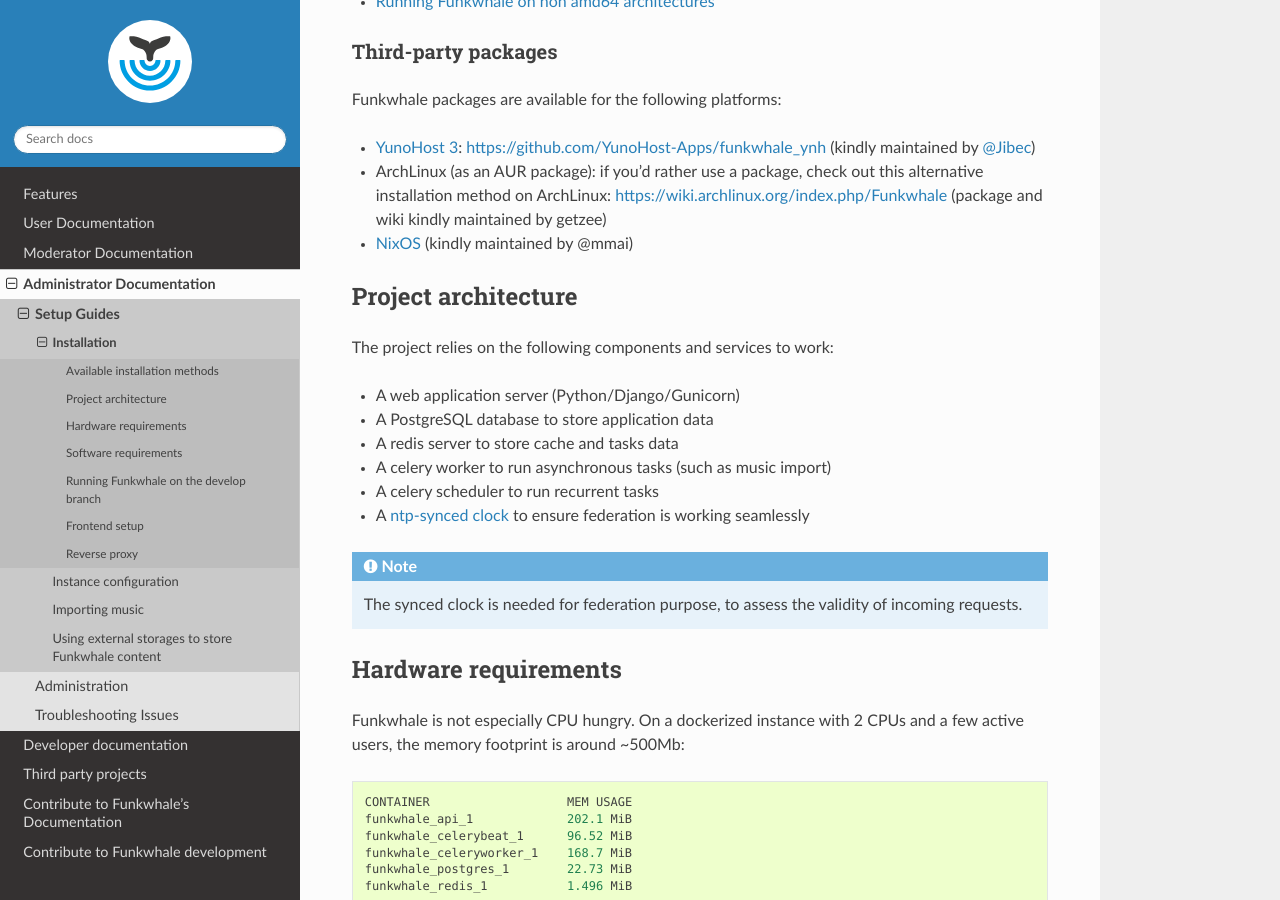
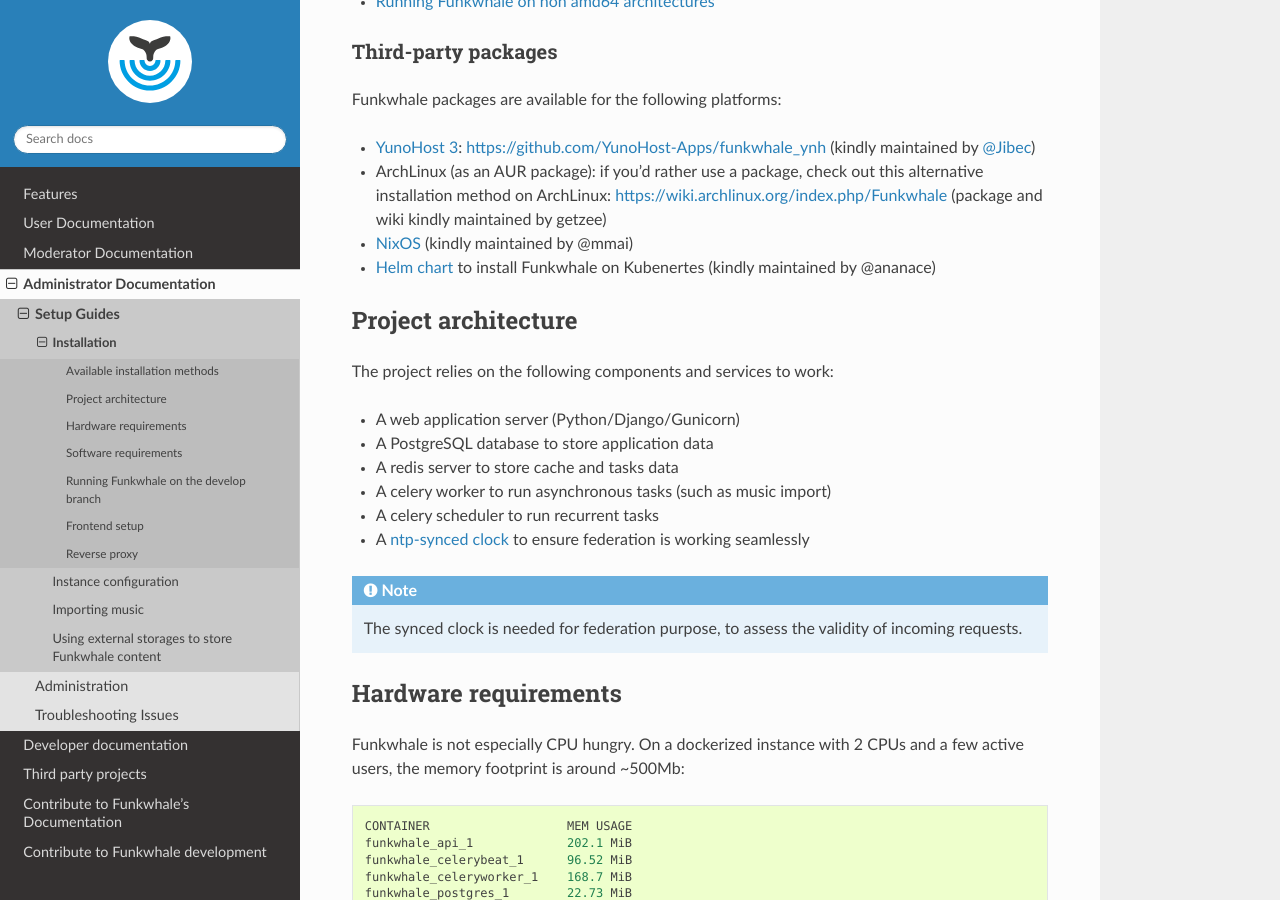
Before and after one commit to RYGhub/funkwhale, a Sphinx documentation site: the page built from docs/installation/index.rst, in a window 1280 px wide and 900 px high, scrolled down 933 px. Built offline with Sphinx 7.4.7 and the Read the Docs theme 2.0.0, drawn with Linux system fonts in a browser that asks for light colours; pages that are not in the unit, such as notebooks, are missing from menus.

Commit message:
Added link to third-party helm chart

```diff
--- a/docs/installation/index.rst
+++ b/docs/installation/index.rst
@@ -47,6 +47,7 @@
 - `YunoHost 3 <https://yunohost.org/>`_: https://github.com/YunoHost-Apps/funkwhale_ynh (kindly maintained by `@Jibec <https://github.com/Jibec>`_)
 - ArchLinux (as an AUR package): if you'd rather use a package, check out this alternative installation method on ArchLinux: https://wiki.archlinux.org/index.php/Funkwhale (package and wiki kindly maintained by getzee)
 - `NixOS <https://github.com/mmai/funkwhale-nixos>`_ (kindly maintained by @mmai)
+- `Helm chart <https://gitlab.com/ananace/charts/>`_ to install Funkwhale on Kubenertes (kindly maintained by @ananace)
 
 Project architecture
 --------------------
```
